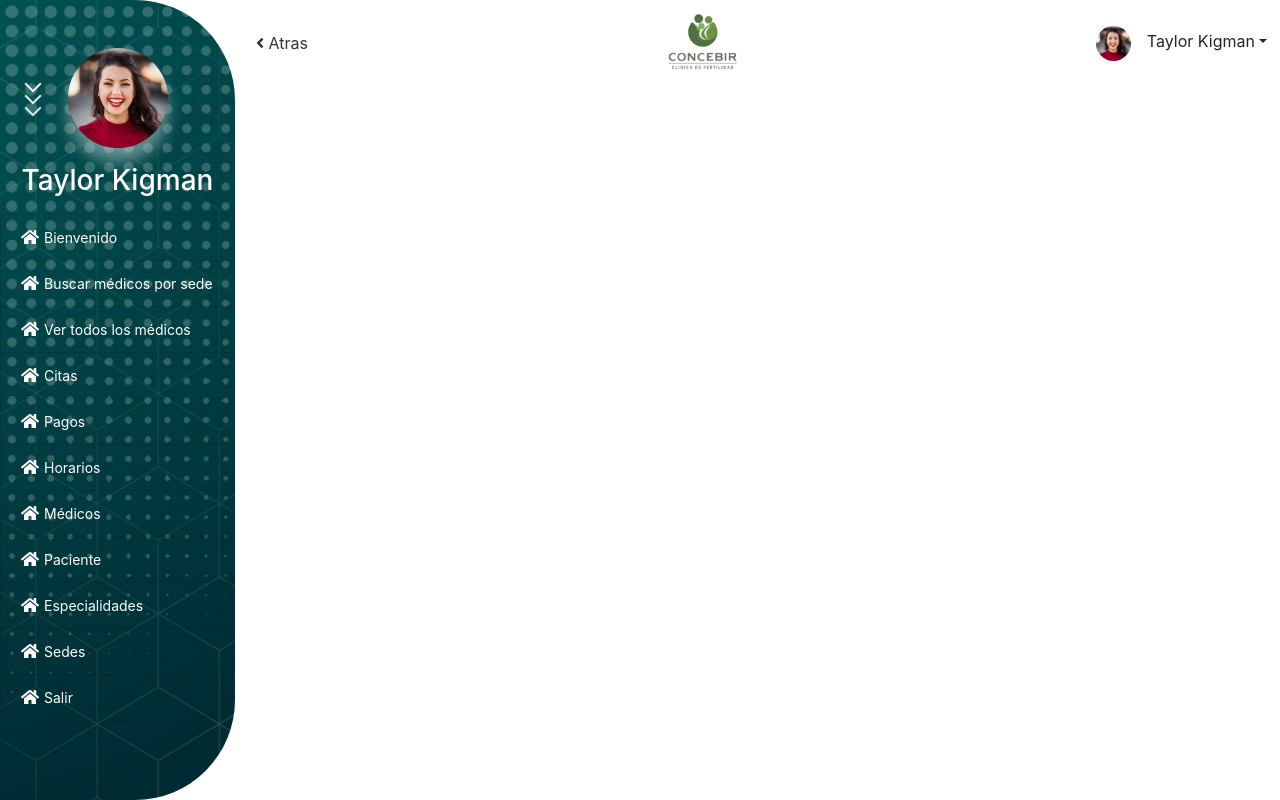
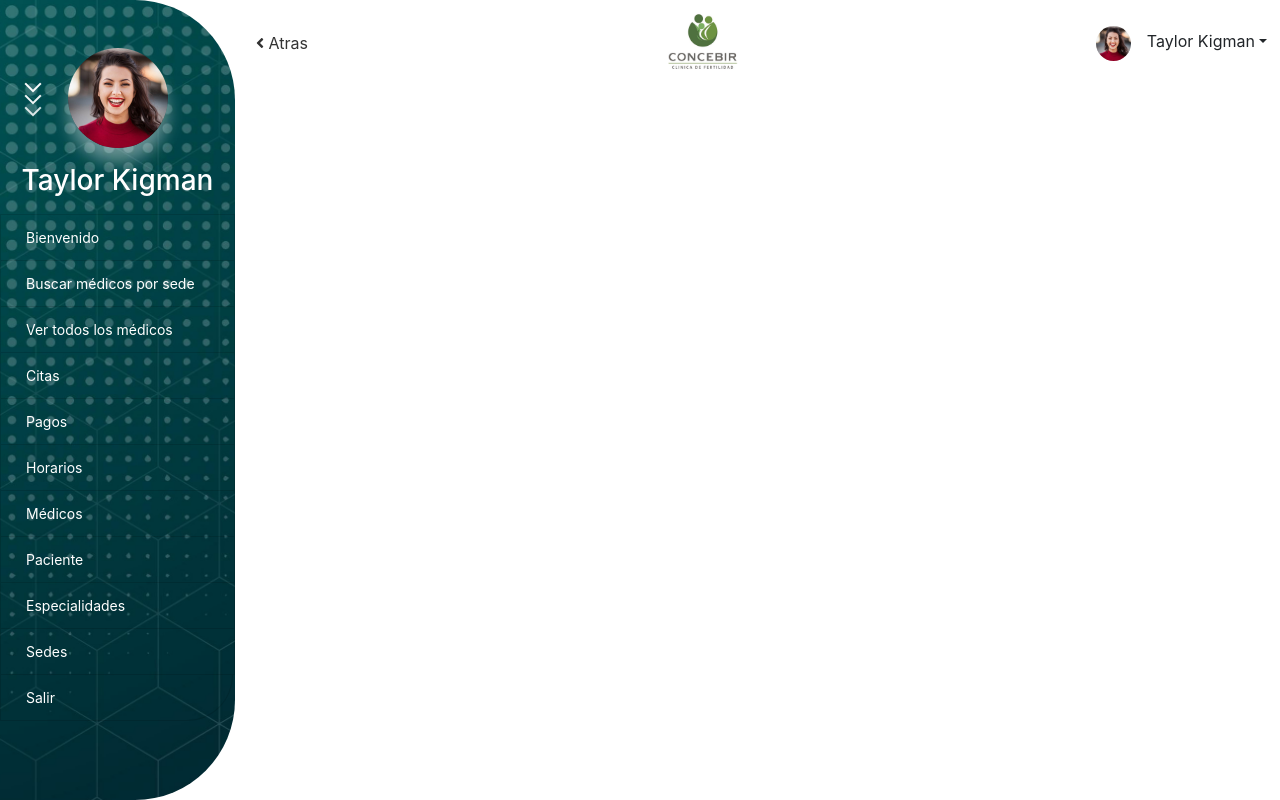
Before and after one commit to simplementeleo/concebir-meteor, a Vue app: page /citas in a window 1280 px wide. Built offline with nearby package versions, Linux system fonts and the light colour scheme.

Commit message:
searching icons

```diff
--- a/src/components/Navigation/Sidebar.vue
+++ b/src/components/Navigation/Sidebar.vue
@@ -7,11 +7,11 @@
                 <scrollArrow class="arrow-left" />
             </div>
             <b-list-group-item v-for="(item, index) in items" v-bind:key="index" :to="{name: item.url }" class="d-flex align-items-center ">
-                <font-awesome-icon icon="home" />
+                <!-- <font-awesome-icon :icon="['fas', item.icon]" /> -->
                 <p>{{ item.name }} </p>
             </b-list-group-item>
             <div class="d-flex align-items-center list-group-item" @click="_Loguout()">
-                <font-awesome-icon icon="home" />
+                <!-- <font-awesome-icon :icon="['fas','sign-out']" /> -->
                 <p> Salir </p>
             </div>
         </b-list-group>
@@ -26,43 +26,54 @@ import router from '../../router'
         },
         data() {
             return {
-                items: [{
+                items: [
+                    {
+                        icon: 'fa-tachometer',
                         url: 'Dashboard',
                         name: 'Bienvenido'
                     },
                     {
+                        icon: 'search',
                         url: 'Sedes',
                         name: 'Buscar médicos por sede'
                     },
                     {
+                        icon: 'search',
                         url: 'Medicos',
                         name: 'Ver todos los médicos'
                     },
                     {
+                        icon: 'calendar',
                         url: '#',
                         name: 'Citas'
                     },
                     {
+                        icon: 'icon',
                         url: '#',
                         name: 'Pagos'
                     },
                     {
+                        icon: 'icon',
                         url: '#',
                         name: 'Horarios'
                     },
                     {
+                        icon: 'icon',
                         url: '#',
                         name: 'Médicos'
                     },
                     {
+                        icon: 'icon',
                         url: '#',
                         name: 'Paciente'
                     },
                     {
+                        icon: 'icon',
                         url: '#',
                         name: 'Especialidades'
                     },
                     {
+                        icon: 'icon',
                         url: '#',
                         name: 'Sedes'
                     },
```
